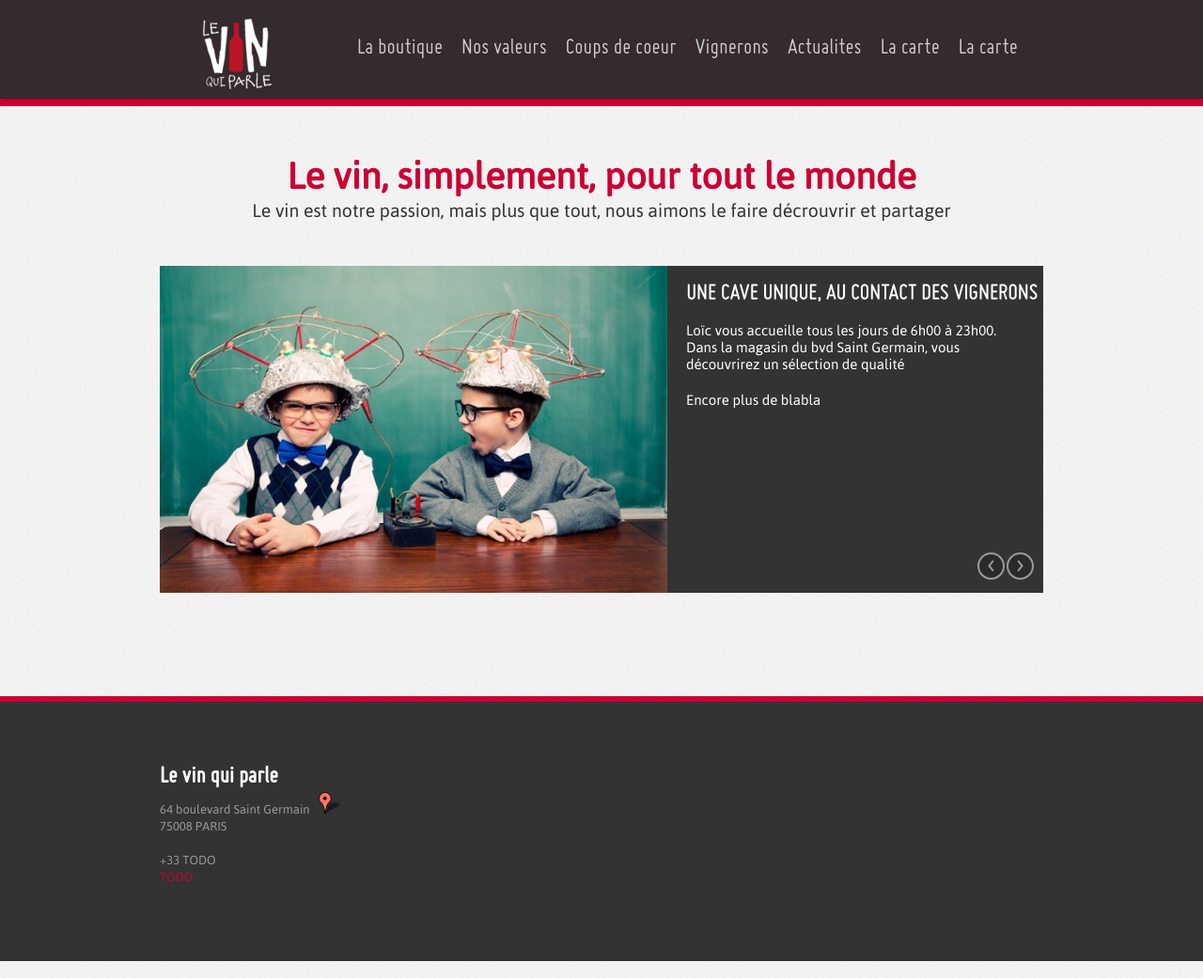
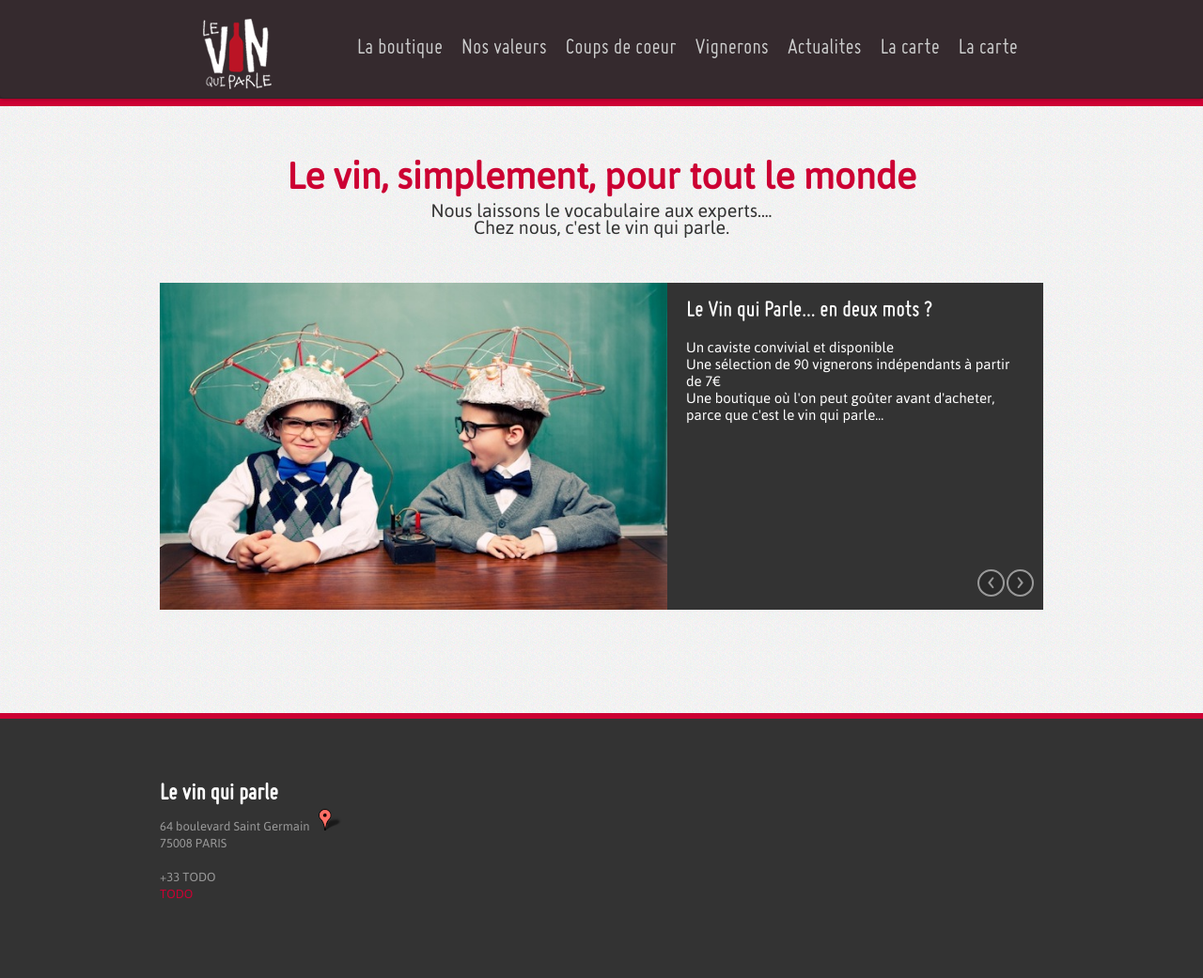
Before and after one commit to plopez/le-vin-qui-parle, a Jekyll site: the page built from index.html, in a window 1280 px wide. Shown: the whole page at 94% size. Built offline with Jekyll 4.4.1, drawn with Linux system fonts in a browser that asks for light colours.

Commit message:
Page accueil texte

```diff
--- a/index.html
+++ b/index.html
@@ -10,7 +10,8 @@ title: Accueil
             <h1>Le vin, simplement, pour tout le monde</h1>
 
             <p class="center">
-                Le vin est notre passion, mais plus que tout, nous aimons le faire décrouvrir et partager<br/>
+                Nous laissons le vocabulaire aux experts....<br/>
+                Chez nous, c'est le vin qui parle.
             </p>
 
         </div>
@@ -26,13 +27,11 @@ title: Accueil
                                 <img src="images/index/innovation.jpg" alt="innovation" class="slide-image">
                             </div>
                             <div class="span5">
-                                <h2 class="index">UNE CAVE UNIQUE, AU CONTACT DES VIGNERONS</h2>
+                                <h2 class="index"> Le Vin qui Parle... en deux mots ?</h2>
                                 <p>
-                                    Loïc vous accueille tous les jours de 6h00 à 23h00.
-                                    Dans la magasin du bvd Saint Germain, vous découvrirez un sélection de qualité
-                                </p>
-                                <p>
-                                    Encore plus de blabla
+                                    Un caviste convivial et disponible<br/>
+                                    Une sélection de 90 vignerons indépendants à partir de 7€<br/>
+                                    Une boutique où l'on peut goûter avant d'acheter, parce que c'est le vin qui parle...<br/>
                                 </p>
                             </div>
                         </div>
@@ -48,13 +47,11 @@ title: Accueil
                                 <img src="images/accueil-selection.jpg" alt="Sélection" class="slide-image">
                             </div>
                             <div class="span5">
-                                <h2 class="index">UNE SELECTION DE QUALITE, EN DIRECT DES PRODUCTEURS</h2>
-                                <p>Nous avons sélectionné pour vous des vins de vignerons, avec une vraie identité.</p>
+                                <h2 class="index">Aucune connaissance dans le vin ?</h2>
                                 <p>
-                                    Nous nous sommes déplacés, pour vous, sur leurs terres, pour partager leur passion, leurs méthodes et leur terroir.
-                                </p>
-                                <p>
-                                    C'est cette selection riche, à l'identité forte, que nous vous ferons découvrir.
+                                Un conseil simple et accessible<br/>
+                                Des petites pépites à prix décontact ou de grandes bouteilles.<br/>
+                                Une dégustation pour vérifier !<br/>
                                 </p>
                             </div>
                         </div>
@@ -72,9 +69,12 @@ title: Accueil
                                 <img src="images/index/qualite.jpg" alt="quality" class="slide-image">
                             </div>
                             <div class="span5">
-                                <h2 class="index">6 UNIVERS, DES BOUTEILLES POUR TOUTES LES BOURSES</h2>
+                                <h2 class="index">Amateurs... de découverte ?</h2>
                                 <p>
-                                    Patati
+                                    Des vignerons sélectionnés dans toutes les régions, sur visite au domaine, puis en dégustation à l'aveugle.<br/>
+                                    Domaines en agriculture raisonnée, bio ou biodynamie.<br/>
+                                    Des appellations à (re) découvrir, comme le Languedoc, le Jura, le Beaujolais.<br/>
+                                    Des dégustations découverte tous les jours, au gré de vos envies...<br/>
                                 </p>
                             </div>
                         </div>
```
